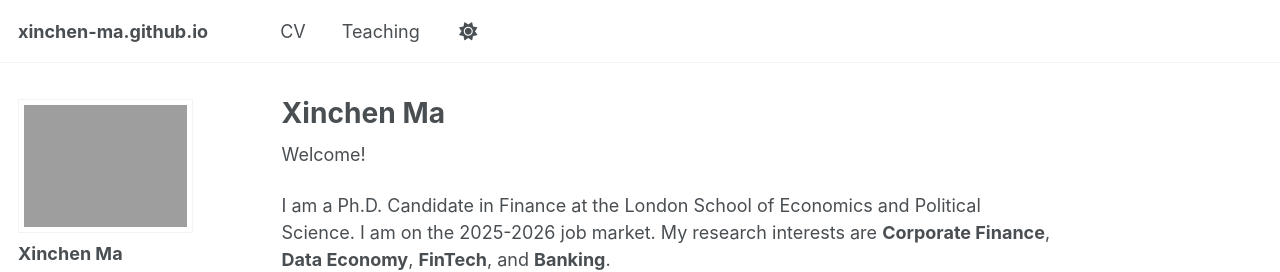
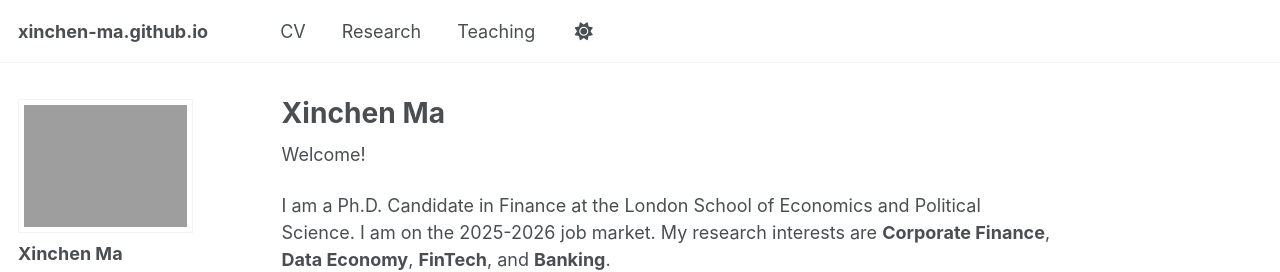
Before and after one commit to xinchen-ma/xinchen-ma.github.io, a Jekyll site: the page built from _pages/about.md, in a window 1280 px wide. Shown: the top 272 px of the page. Built offline with Jekyll 4.4.1, drawn with Linux system fonts in a browser that asks for light colours; a script that is not in the unit is left out.

Commit message:
Update navigation.yml

```diff
--- a/_data/navigation.yml
+++ b/_data/navigation.yml
@@ -23,6 +23,9 @@ main:
   - title: "CV"
     url: /cv/
 
+  - title: "Research"
+    url: "/#research"
+
   - title: "Teaching"
     url: "/#teaching"
 
```
